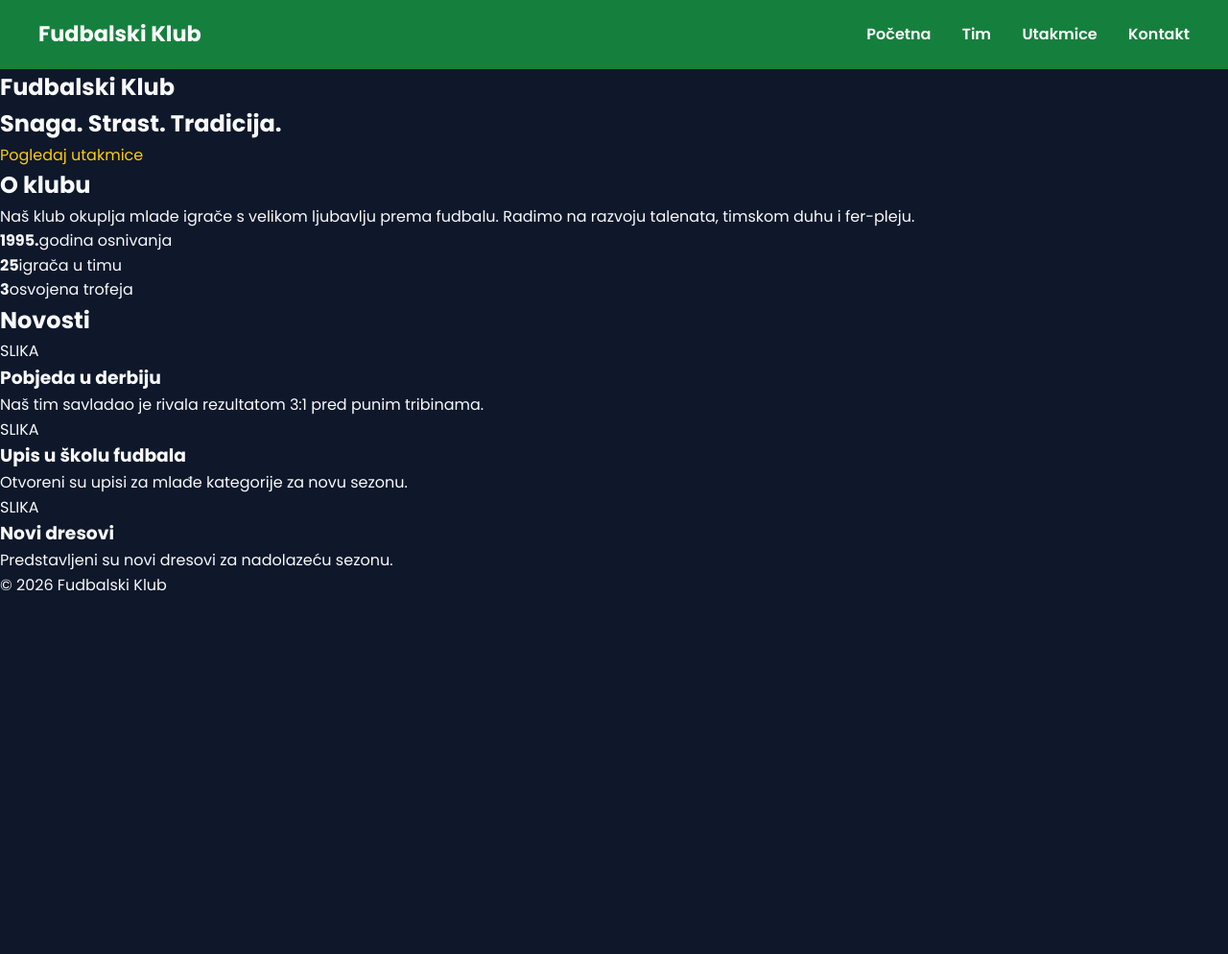
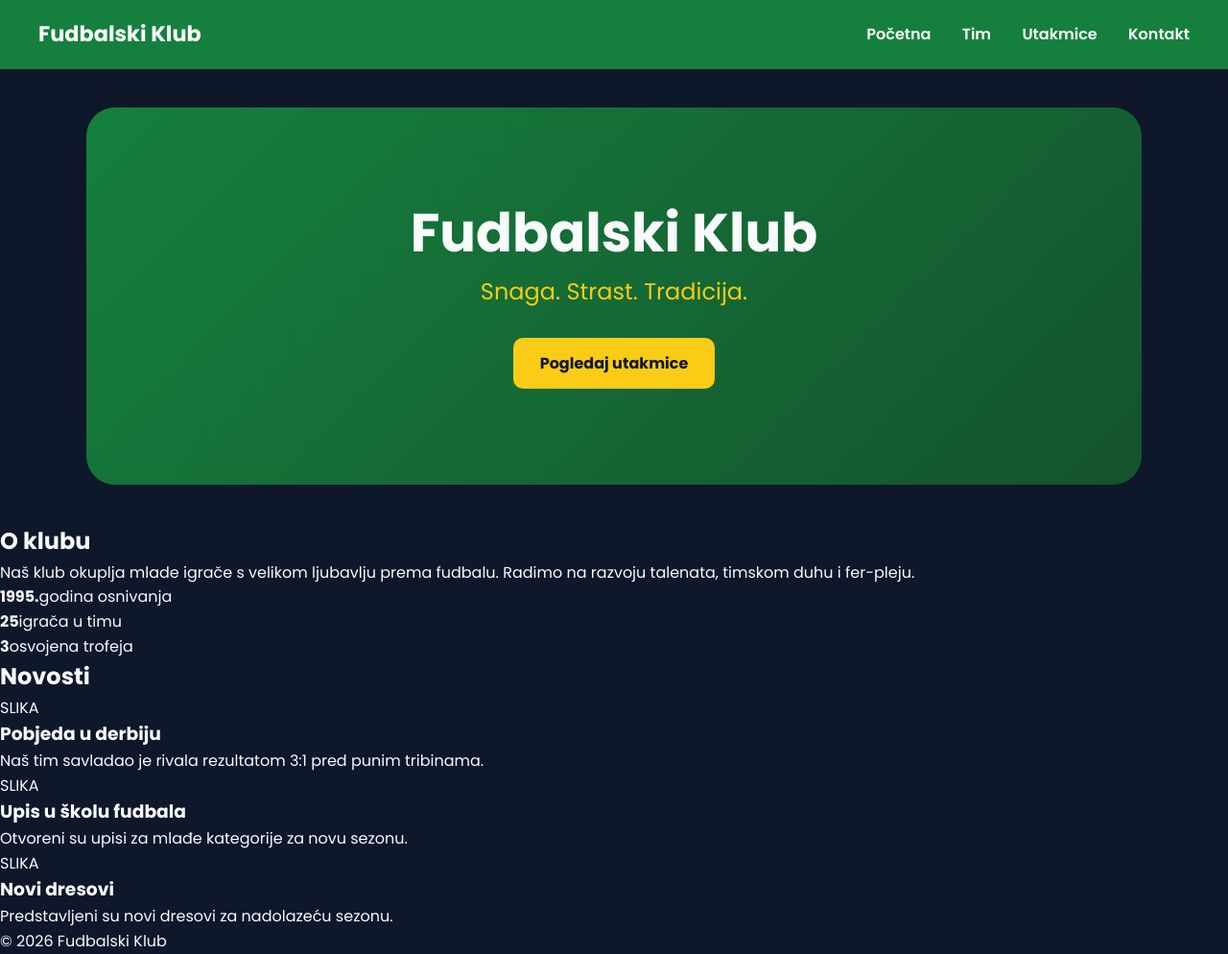
Before and after one commit to faa-ruk/fudbalski-klub, a plain HTML site: page index.html in a window 1280 px wide. Shown: the whole page at 96% size. Before the commit the page ends 800 px from the top, so only its background shows below. Drawn offline with Linux system fonts and the light colour scheme; a script that the page names is missing.

Commit message:
Stilizirao hero sekciju

```diff
--- a/css/index.css
+++ b/css/index.css
@@ -8,3 +8,9 @@ a { color: #facc15; text-decoration: none; }
 nav a { margin-left: 28px; color: #fff; font-weight: 600; }
 nav a:hover { color: #facc15; }
 .menu-btn { display: none; background: none; border: none; color: #fff; font-size: 1.8rem; cursor: pointer; }
+
+.hero { max-width: 1100px; margin: 40px auto; padding: 100px 40px; background: linear-gradient(135deg, #15803d, #14532d); border-radius: 30px; text-align: center; }
+.hero h1 { font-size: 3.5rem; line-height: 1.1; }
+.hero h2 { font-weight: 400; color: #facc15; margin: 12px 0 0; }
+.btn { display: inline-block; margin-top: 28px; padding: 14px 28px; background: #facc15; color: #0f172a; border-radius: 10px; font-weight: 700; }
+.btn:hover { background: #fde047; }
```
